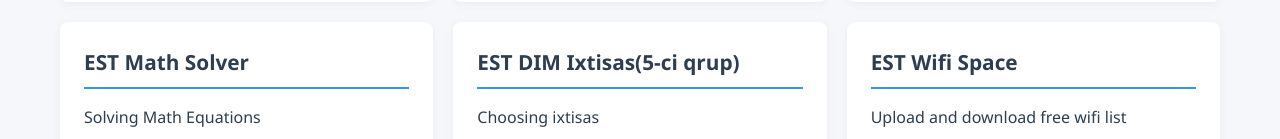
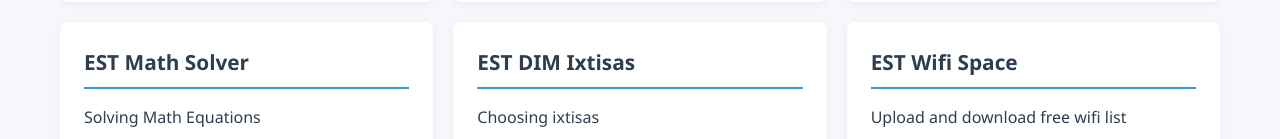
Before and after one commit to flexEST/cabinet, a plain HTML site: page index.html in a window 1280 px wide. Shown: the part 1300-1439 px from the top of the page. Drawn offline with Linux system fonts and the light colour scheme.

Commit message:
Update index.html

```diff
--- a/index.html
+++ b/index.html
@@ -253,7 +253,7 @@
                 <a href="https://flexest.github.io/estmathsolver" class="btn" target="_blank">Use Math Solver</a>
             </div>
             <div class="card">
-                <h2>EST DIM Ixtisas(5-ci qrup)</h2>
+                <h2>EST DIM Ixtisas</h2>
                 <p>Choosing ixtisas</p>
                 <a href="https://dim.ct.ws/" class="btn" target="_blank">Open ixtisas</a>
             </div>
```
